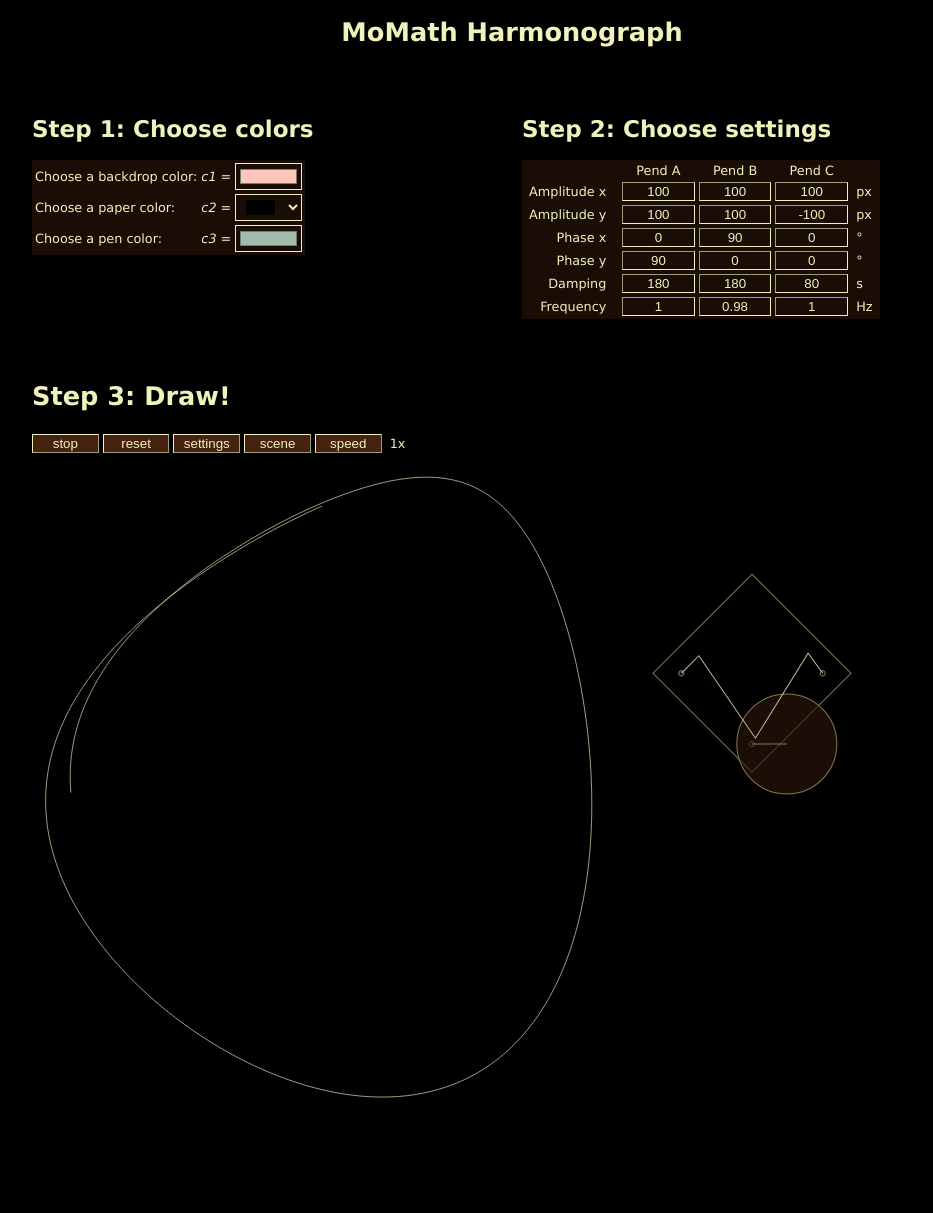
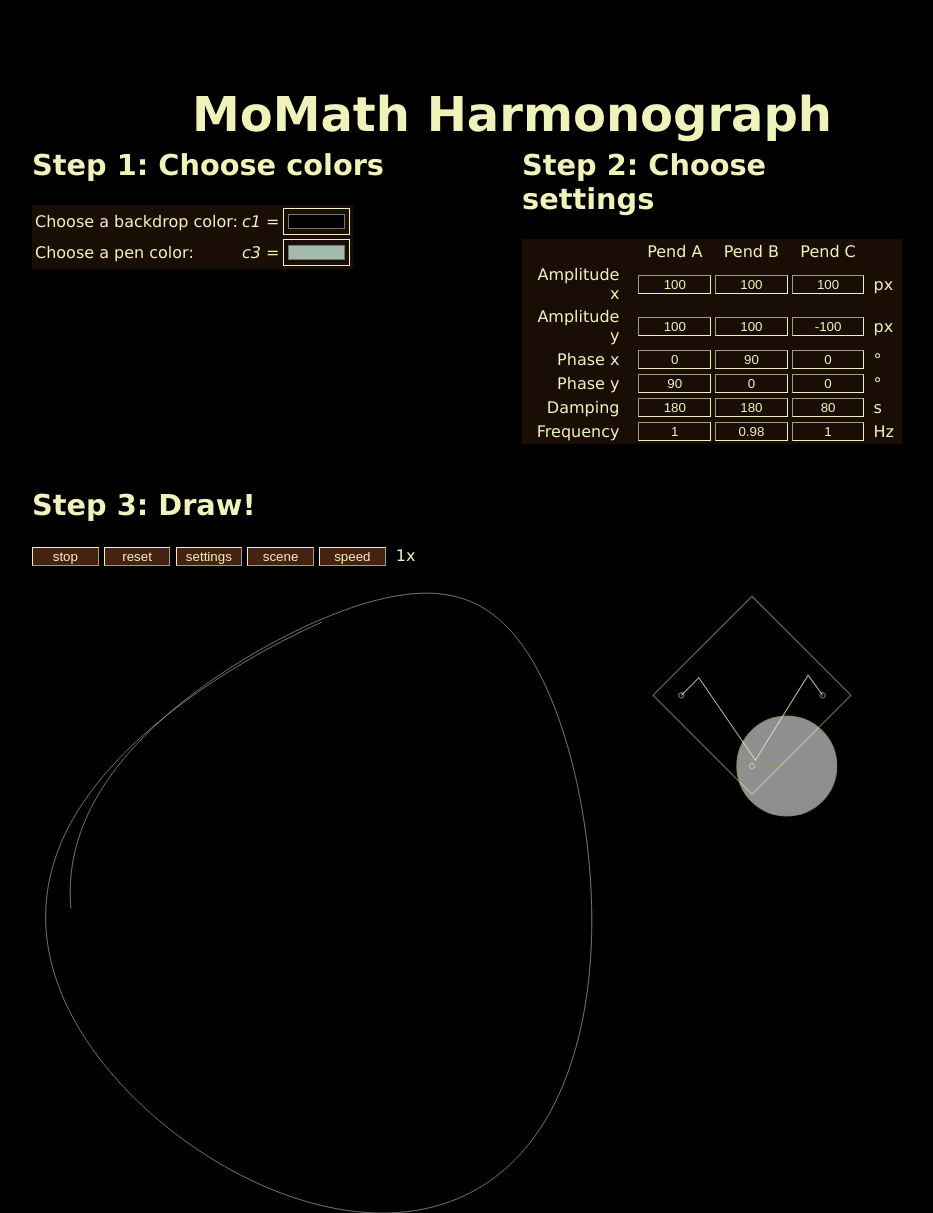
Before and after one commit to woojinko/momath-harmonograph, a plain HTML site: page index.html in a window 1280 px wide. Shown: the top 1213 px of the page, without its empty margins (128-1061 px from the left). Drawn offline with Linux system fonts and the light colour scheme.

Commit message:
implemented color selection

```diff
--- a/harmonograph.css
+++ b/harmonograph.css
@@ -1,7 +1,13 @@
+:root {
+    --b-color: #000000;
+    --text-color: #F0F2BC;
+    --pen-color: #A1BAAB;
+}
+
 body {
-    background-color: #000000;
-    color: #F0F2BC;
-    font-size: 80%;
+    background-color: var(--b-color);
+    color: var(--text-color);
+    font-size: 100%;
     text-align: center;
     font-family: 'Lucida Grande', Verdana, Arial, Sans-Serif;
 }
@@ -25,10 +31,16 @@
 
 h3 {
     font-size: 1.2em;
-     margin: 1.8em 0 .8em 0;
+    margin: 1.8em 0 .8em 0;
 }
 h2 {
     font-size: 1.8em;
+    margin: 1.8em 0 .8em 0;
+}
+
+h1 {
+    font-size: 3em;
+    text-align: center;
     margin: 1.8em 0 .8em 0;
 }
 
@@ -105,7 +117,7 @@
 
 #draw {
     position: absolute;
-    top: 300px;
+    top: 350px;
     left: 10px;
     /* right: 100px; */
     text-align: left;
@@ -116,11 +128,12 @@
     right: 200px;
     top: 20px;
     text-align: left;
+    stroke: var(--pen-color);
 }
 
 #buttons {
     position: absolute;
-    top: 70px;
+    top: 110px;
     width: 480px;
     text-align: left;
 }
--- a/harmonograph.js
+++ b/harmonograph.js
@@ -4,7 +4,6 @@
 var a1x, a1y, p1x, p1y, f1, td1;
 var a2x, a2y, p2x, p2y, f2, td2;
 var a3x, a3y, p3x, p3y, f3, td3;
-var c1, c2, c3;
 var R = 400.0;
 var Ax = 0.0, Ay = R, Bx = R, By = 0.0;
 var Cx, Cy, Dx, Dy, Px, Py, Ex, Ey;
@@ -19,15 +18,20 @@
 	gr.setTransform(2, 0, 0, -2, 490, 390);
 	gr.rotate(0.7854);
 	gr.clearRect(-490, -390, graph.width, graph.height);
-	gr.strokeStyle = "#F0F2BC";
+
+	var style = getComputedStyle(graph);
+	var penColor = style.getPropertyValue("--pen-color");
+	gr.strokeStyle = penColor;
 	gr.lineWidth = 0.4;
 	gr.globalAlpha = 0.8;
+
+
 	scene = document.getElementById('scene');
 	sc = scene.getContext('2d');
 	sc.setTransform(0.25, 0, 0, -0.25, 150, 180);
 	sc.rotate(0.7854);
 	sc.clearRect(-560, -560, scene.width*4, scene.height*4);
-	sc.fillStyle = "rgba(44,22,11,0.8)"
+	sc.fillStyle = "rgba(255, 255, 255, 0.7)";
 	sc.lineWidth = 4;
 	sc.globalAlpha = 0.8;
 	t = 0.0; ns = setns;
@@ -125,9 +129,7 @@
 }
 
 function inputChange() {
-    c1 = document.getElementById('c1').value;
-    c2 = document.getElementById('c2').value;
-    c3 = document.getElementById('c3').value;
+	updateColor();
 	a1x = read('a1x');
 	a1y = read('a1y');
 	p1x = read('p1x') / 180.0 * Math.PI;
@@ -149,17 +151,17 @@
 }
 
 function updateColor() {
-	updateElementColor('c1', 'body', '--bdrop-color');
-	updateElementColor('c2', '.output.overview', '--dgram-color');
-	updateElementColor('c3', '.output.main', '--paper-color');
-	strokeColor = document.getElementById('c4').value;
+	updateElementColor('c1', 'body', '--b-color');
+	// updateElementColor('c2', '.output.overview', '--dgram-color');
+	updateElementColor('c3', '#graph', '--pen-color');
+	// strokeColor = document.getElementById('c4').value;
 }
 
 function updateElementColor(inputID, element, property) {
-	var elemInput = document.getElementById(inputID).value;
-	var elemName = document.querySelector(element);
-
-	input.addEventListener('change', function(){
-		elemName.style.setProperty(property, elemInput);
+	var elemInput = document.getElementById(inputID);
+	elemInput.addEventListener('change', function(){
+		var elemColor = elemInput.value;
+		var elemName = document.querySelector(element);
+		elemName.style.setProperty(property, elemColor);
 	})
 }
--- a/index.html
+++ b/index.html
@@ -19,9 +19,8 @@
 </head>
 
 <body onload="init()">
-    <h1>MoMath Harmonograph</h1>
 <div id="frame">
-
+	<h1>MoMath Harmonograph</h1>
 	<div id="colors">
         <h2> Step 1: Choose colors</h2>
         <form>
@@ -30,18 +29,18 @@
                     <tr>
                         <td class="desc">Choose a backdrop color:</td>
 						<td class="var"><em>c1</em> =</td>
-                        <td class="input"><input type='color' id="c1" value=#FEC5BB onchange="inputChange()"/> </td>
+                        <td class="input"><input type='color' id="c1" value=#000000 onchange="inputChange()"/> </td>
                     </tr>
-                    <tr>
+                    <!-- <tr>
                         <td class="desc">Choose a paper color:</td>
 						<td class="var"><em>c2</em> =</td>
-                        <td class="input"><input type='color' id="c2" value="#000000" list="presets" onchange="inputChange()"/>
+                        <td class="input"><input type='color' id="c2" value=#000000 list="presets" onchange="inputChange()"/>
 							<datalist id="presets">
-								<option value="#000000">Black</option>
-								<option value="#ffffff">White</option>
+								<option value=#000000>Black</option>
+								<option value=#ffffff>White</option>
 							</datalist>
 						</td>
-                    </tr>
+                    </tr> -->
                     <tr>
                         <td class="desc">Choose a pen color:</td>
 						<td class="var"><em>c3</em> =</td>
@@ -107,7 +106,7 @@
 	</div>
 
     <div id="draw">
-        <h1> Step 3: Draw! </h1>
+        <h2> Step 3: Draw! </h1>
         <canvas id="graph" width="980" height="1080"> <h1> Step 3: Draw! </h1> </canvas>
         <div id="buttons">
             <button id="startButton" onclick="startStop();">stop</button>
```
